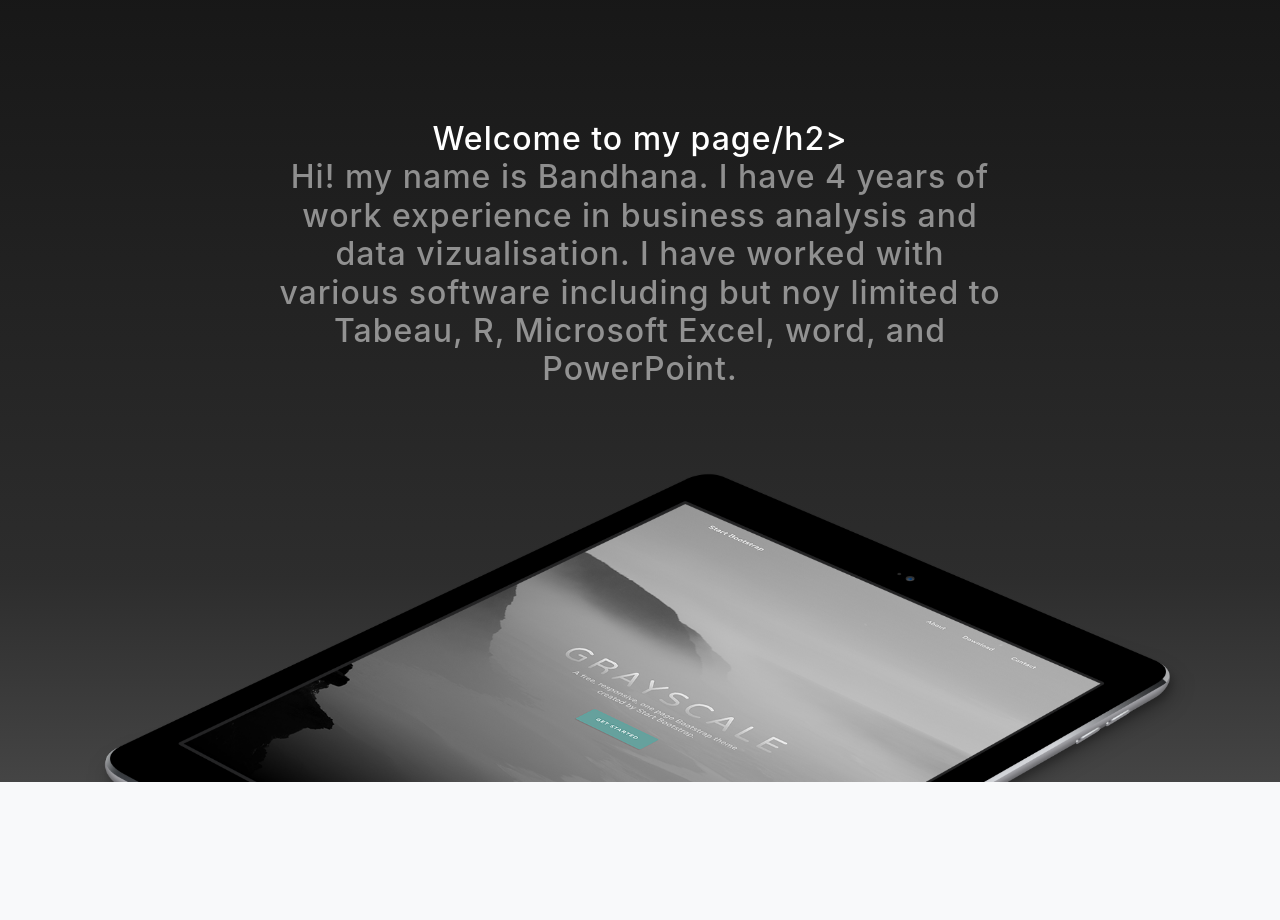
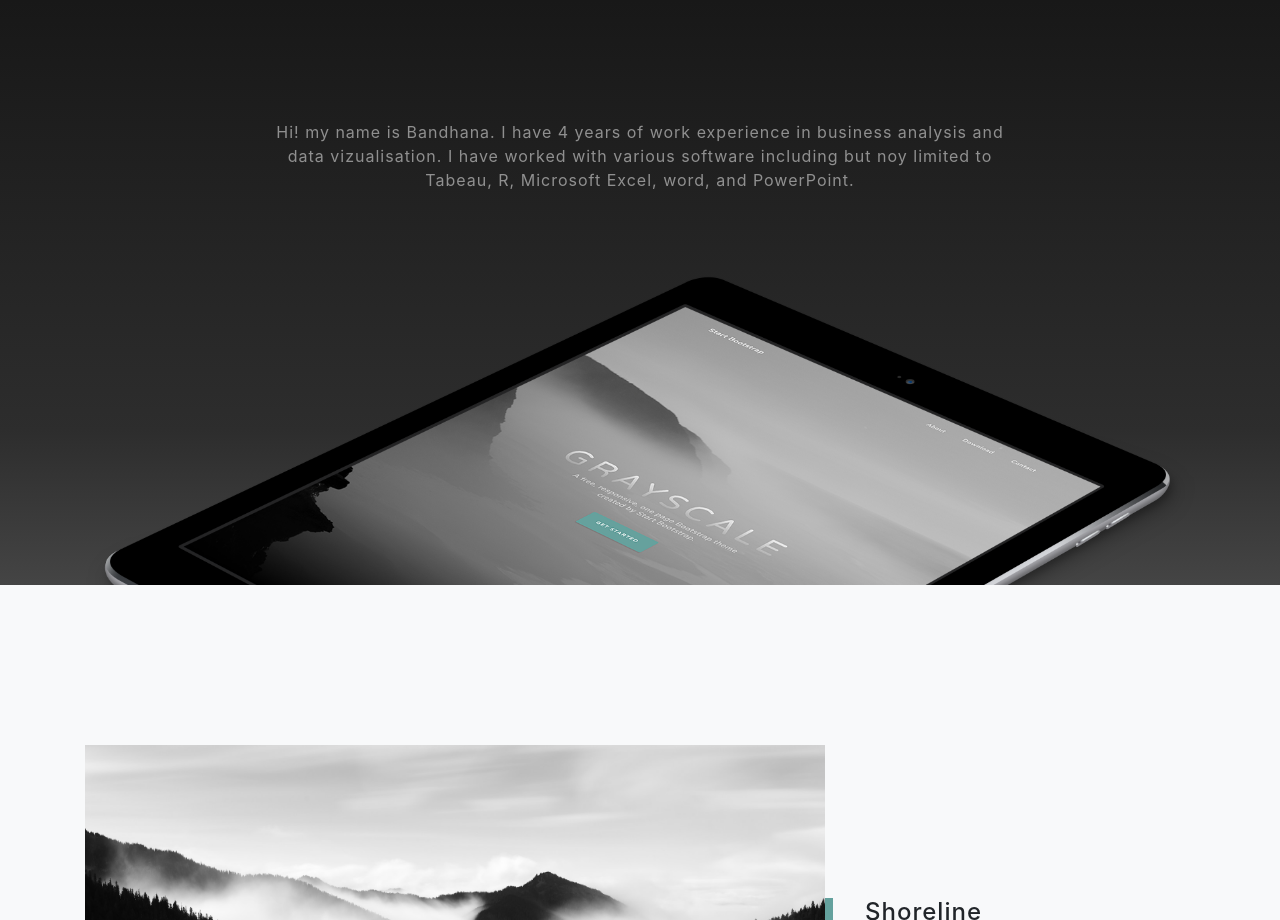
Before and after one commit to bandhanasinha29/bandhanasinha29.github.io, a website with bundled scripts: page index.html in a window 1280 px wide. Shown: the part 840-1760 px from the top of the page. Built offline with nearby package versions, Linux system fonts and the light colour scheme.

Commit message:
Update index.html

```diff
--- a/index.html
+++ b/index.html
@@ -65,7 +65,6 @@
     <div class="container">
       <div class="row">
         <div class="col-lg-8 mx-auto">
-          <h2 class="text-white mb-4">Welcome to my page/h2>
           <p class="text-white-50">Hi! my name is Bandhana. I have 4 years of work experience in business analysis and data vizualisation. I have worked with various software including but noy limited to Tabeau, R, Microsoft Excel, word, and PowerPoint.</p>
         </div>
       </div>
```
